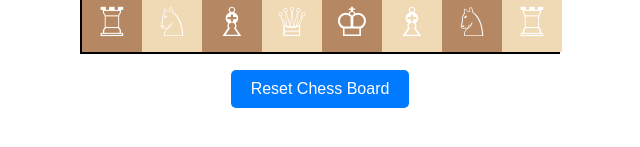
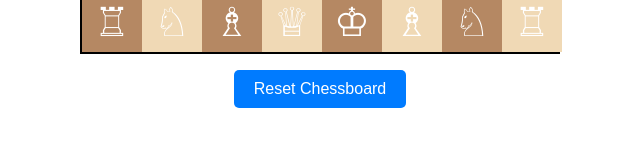
Before and after one commit to MarcusJoha/chessboard, a Vue app: page / in a window 1280 px wide. Shown: the part 527-674 px from the top of the page, without its empty margins (320-960 px from the left). Built offline with nearby package versions, Linux system fonts and the light colour scheme; the HTML template or start-up script is replaced by a standard one.

Commit message:
quick fix, and clean up

```diff
--- a/src/ChessPiece.ts
+++ b/src/ChessPiece.ts
@@ -1,5 +1,4 @@
 export enum ChessPiece {
-  EMPTY = "",
   BLACK_ROOK = "♜",
   BLACK_KNIGHT = "♞",
   BLACK_BISHOP = "♝",
--- a/src/components/BoardSquare.vue
+++ b/src/components/BoardSquare.vue
@@ -27,10 +27,6 @@ import ChessPieceComp from './ChessPieceComp.vue';
 
   const tileColor = computed(() => ((props.row ?? 0) + ( props.col ?? 0)) % 2 === 0 ? "light": "dark");
 
-  const startDrag = (data) => {
-      console.log("Dragging piece from:", data);
-    };
-
   const onTileClick = () => {
     emit("tile-clicked", {
       row:props.row,
@@ -46,8 +42,6 @@ import ChessPieceComp from './ChessPieceComp.vue';
     if (data) {
       emit("piece-moved", {from: data, to: {row: props.row, col: props.col}});
     }
-    console.log(data)
-
   }
 
 </script>
@@ -96,7 +90,7 @@ import ChessPieceComp from './ChessPieceComp.vue';
 }
 
 .tile:hover {
-  background-color: rgb(71, 71, 89);
+  background-color: rgb(126, 126, 155);
 }
 
 </style>
--- a/src/components/ChessBoard.vue
+++ b/src/components/ChessBoard.vue
@@ -47,7 +47,7 @@ const initializeBoard = () => {
   }));
 }
 
-const movePiece = ({from, to}) => {
+const movePiece = ({from, to}: {from: TileSquare, to: TileSquare}) => {
   const fromIndex = from.row * 8 + from.col;
   const toIndex = to.row * 8 + to.col;
 
@@ -87,7 +87,7 @@ onMounted(initializeBoard);
       @piece-moved="movePiece"
     />
   </div>
-    <button class="reset-button" @click="resetChessBoard">Reset Chess Board</button>
+    <button class="reset-button" @click="resetChessBoard">Reset Chessboard</button>
 
 </template>
 
```
